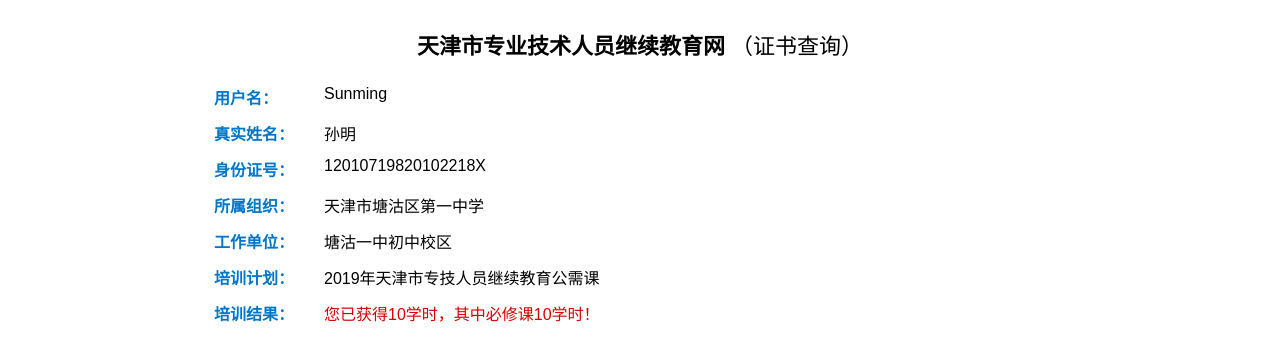
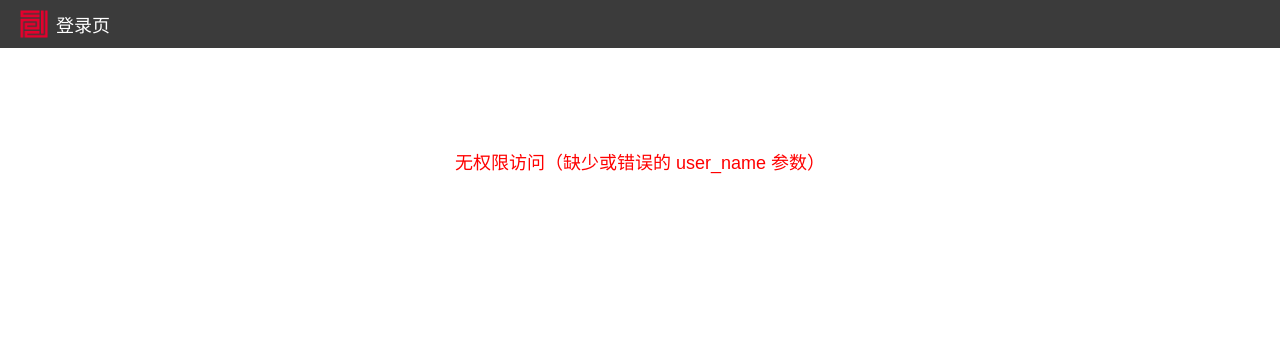
Before and after one commit to chatfish28/certificate-demo, a plain HTML site: page index.html in a window 1280 px wide. Drawn offline with Linux system fonts and the light colour scheme.

Commit message:
Update index.html

```diff
--- a/index.html
+++ b/index.html
@@ -2,8 +2,11 @@
 <html lang="zh-CN">
 <head>
 <meta charset="UTF-8">
-<title>天津市专业技术人员继续教育网（证书查询）</title>
+<title>登录页</title>
 <meta name="viewport" content="width=device-width, initial-scale=1">
+
+<!-- favicon -->
+<link rel="icon" type="image/png" href="favicon.png">
 
 <style>
     * {
@@ -18,10 +21,40 @@
         color: #000;
     }
 
+    /* 左上角导航条 */
+    .topbar {
+        width: 100%;
+        background: #3b3b3b;
+        color: #fff;
+        padding: 10px 20px;
+        display: flex;
+        align-items: center;
+        gap: 8px;
+    }
+
+    .topbar img {
+        height: 28px; /* favicon 图标高度 */
+    }
+
+    .topbar span {
+        font-size: 18px;
+        color: #ffffff;
+    }
+
+    /* 页面主体 */
     .container {
         max-width: 900px;
         margin: 32px auto;
         padding: 0 24px;
+        display: none; /* 初始隐藏，参数正确后显示 */
+    }
+
+    .error {
+        text-align: center;
+        padding: 100px 20px;
+        font-size: 18px;
+        color: red;
+        display: none;
     }
 
     /* 标题部分 */
@@ -32,15 +65,10 @@
         line-height: 1.4;
     }
 
-    .title-bold {
-        font-weight: 600;
-    }
+    .title-bold { font-weight: 600; }
+    .title-normal { font-weight: normal; }
 
-    .title-normal {
-        font-weight: normal;
-    }
-
-    /* 每行采用两列结构，左列固定宽度 */
+    /* 两列布局 */
     .line {
         display: flex;
         font-size: 16px;
@@ -48,7 +76,7 @@
     }
 
     .label {
-        width: 110px;       /* 固定宽度 = 完全对齐 */
+        width: 110px;
         color: #0076c8;
         font-weight: bold;
         flex-shrink: 0;
@@ -60,55 +88,53 @@
 
     .value-red {
         color: #d70000;
-        font-weight: normal; /* 不加粗 */
+        font-weight: normal;
     }
 </style>
 </head>
+
 <body>
 
-<div class="container">
+<!-- 顶部导航 -->
+<div class="topbar">
+    <img src="favicon.png" alt="logo">
+    <span>登录页</span>
+</div>
+
+<!-- 错误提示 -->
+<div class="error" id="errBox">无权限访问（缺少或错误的 user_name 参数）</div>
+
+<!-- 主体内容 -->
+<div class="container" id="mainBox">
 
     <div class="title">
         <span class="title-bold">天津市专业技术人员继续教育网</span>
         <span class="title-normal">（证书查询）</span>
     </div>
 
-    <div class="line">
-        <span class="label">用户名：</span>
-        <span class="value">Sunming</span>
-    </div>
-
-    <div class="line">
-        <span class="label">真实姓名：</span>
-        <span class="value">孙明</span>
-    </div>
-
-    <div class="line">
-        <span class="label">身份证号：</span>
-        <span class="value">12010719820102218X</span>
-    </div>
-
-    <div class="line">
-        <span class="label">所属组织：</span>
-        <span class="value">天津市塘沽区第一中学</span>
-    </div>
-
-    <div class="line">
-        <span class="label">工作单位：</span>
-        <span class="value">塘沽一中初中校区</span>
-    </div>
-
-    <div class="line">
-        <span class="label">培训计划：</span>
-        <span class="value">2019年天津市专技人员继续教育公需课</span>
-    </div>
-
-    <div class="line">
-        <span class="label">培训结果：</span>
-        <span class="value-red">您已获得10学时，其中必修课10学时！</span>
-    </div>
+    <div class="line"><span class="label">用户名：</span><span class="value">Sunming</span></div>
+    <div class="line"><span class="label">真实姓名：</span><span class="value">孙明</span></div>
+    <div class="line"><span class="label">身份证号：</span><span class="value">12010719820102218X</span></div>
+    <div class="line"><span class="label">所属组织：</span><span class="value">天津市塘沽区第一中学</span></div>
+    <div class="line"><span class="label">工作单位：</span><span class="value">塘沽一中初中校区</span></div>
+    <div class="line"><span class="label">培训计划：</span><span class="value">2019年天津市专技人员继续教育公需课</span></div>
+    <div class="line"><span class="label">培训结果：</span><span class="value-red">您已获得10学时，其中必修课10学时！</span></div>
 
 </div>
 
+<!-- 参数校验脚本 -->
+<script>
+    const params = new URLSearchParams(window.location.search);
+    const userName = params.get("user_name");
+
+    const allowedUser = "Sunming";
+
+    if (userName === allowedUser) {
+        document.getElementById("mainBox").style.display = "block";
+    } else {
+        document.getElementById("errBox").style.display = "block";
+    }
+</script>
+
 </body>
 </html>
```
